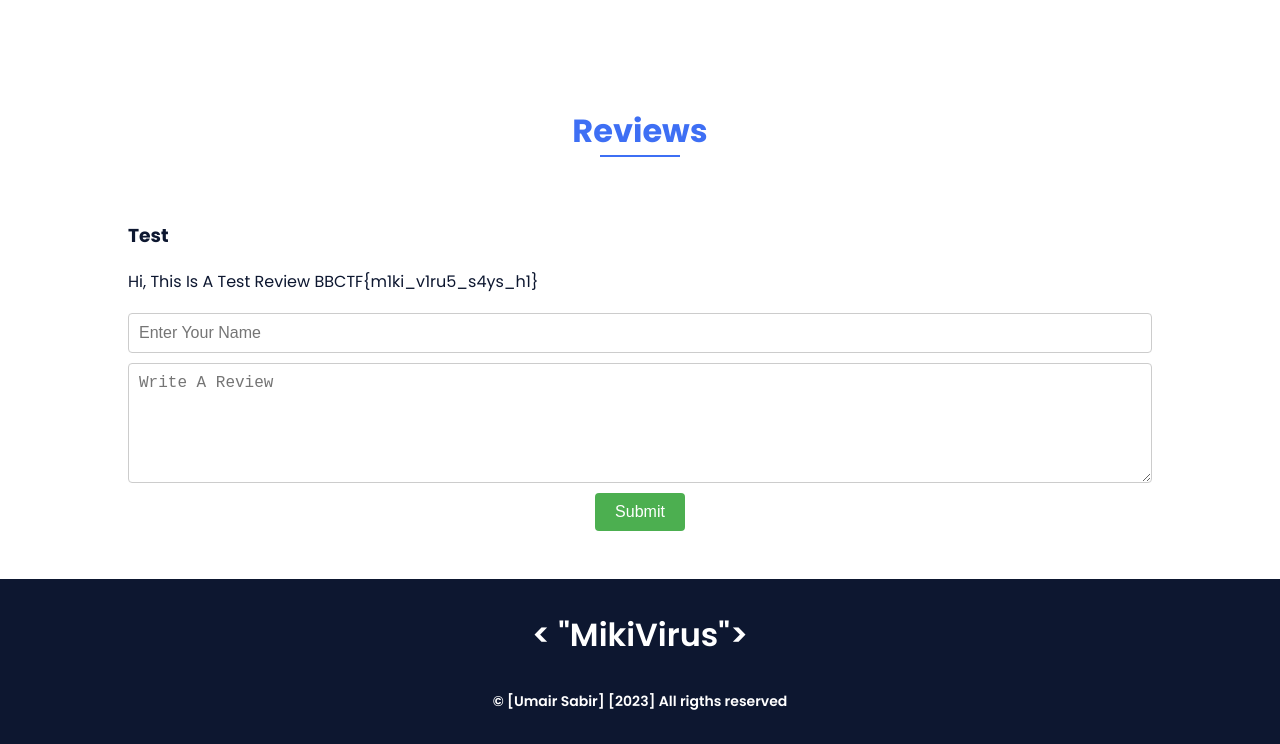
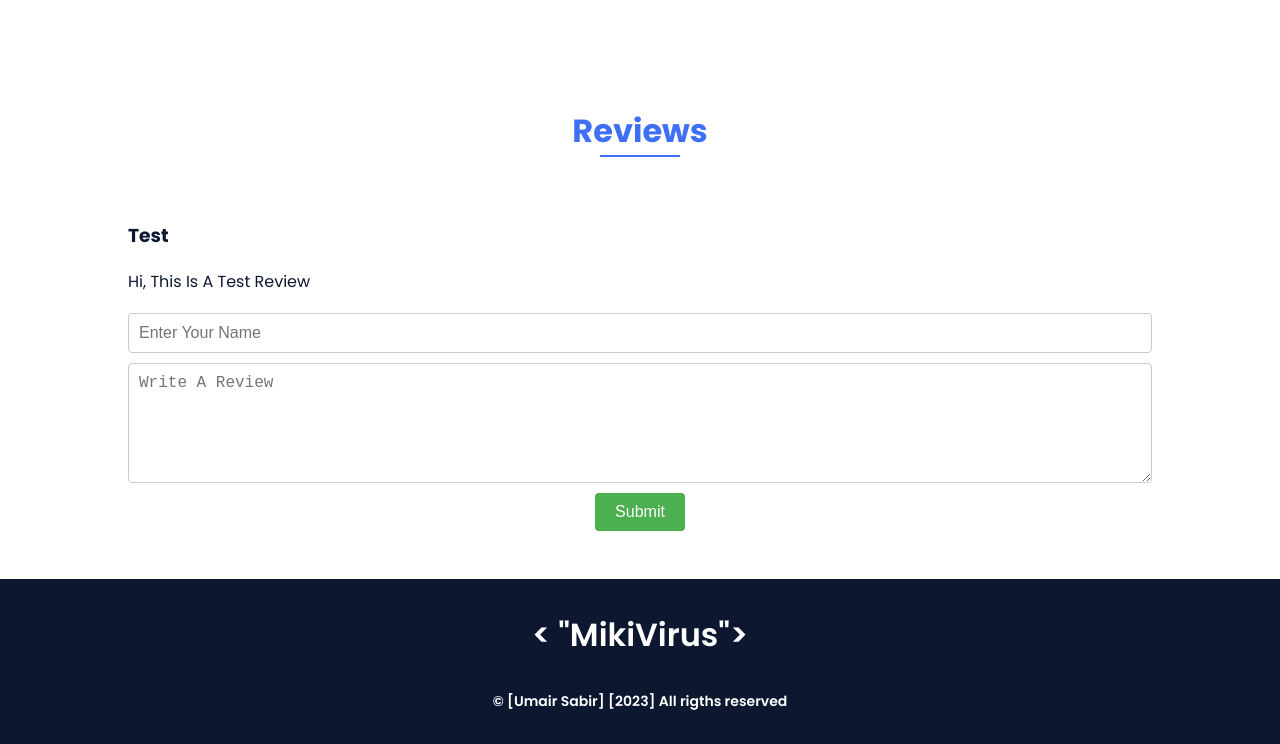
Before and after one commit to Mikivirus0/mikivirus0.github.io, a plain HTML site: page index.html in a window 1280 px wide. Shown: the part 4851-5595 px from the top of the page. Drawn offline with nearby package versions, Linux system fonts and the light colour scheme; some packages are replaced by stand-ins of ours; a script that the page names is missing.

Commit message:
Update index.html

```diff
--- a/index.html
+++ b/index.html
@@ -329,7 +329,7 @@
             <div class="reviews__container bd-grid">
                 <div class="review">
                     <h3 class="review__name">Test</h3>
-                    <p class="review__comment">Hi, This Is A Test Review BBCTF{m1ki_v1ru5_s4ys_h1}</p>
+                    <p class="review__comment">Hi, This Is A Test Review </p>
                 </div>
                 <div class="review">
                     <h3 class="review__name"></h3>
```
